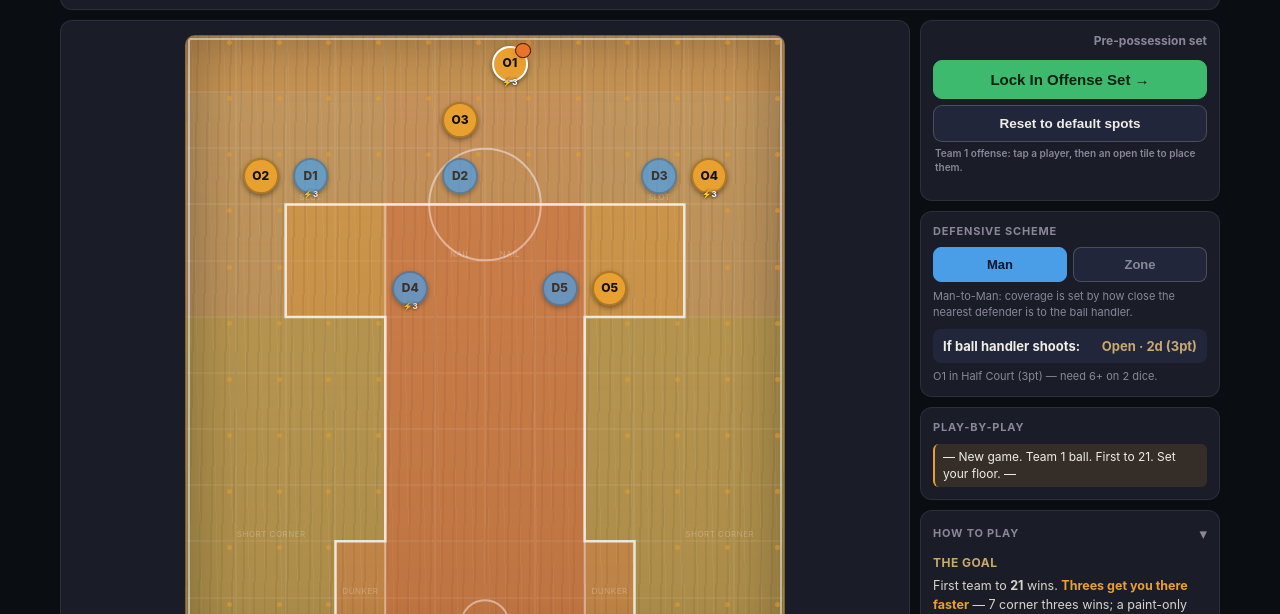
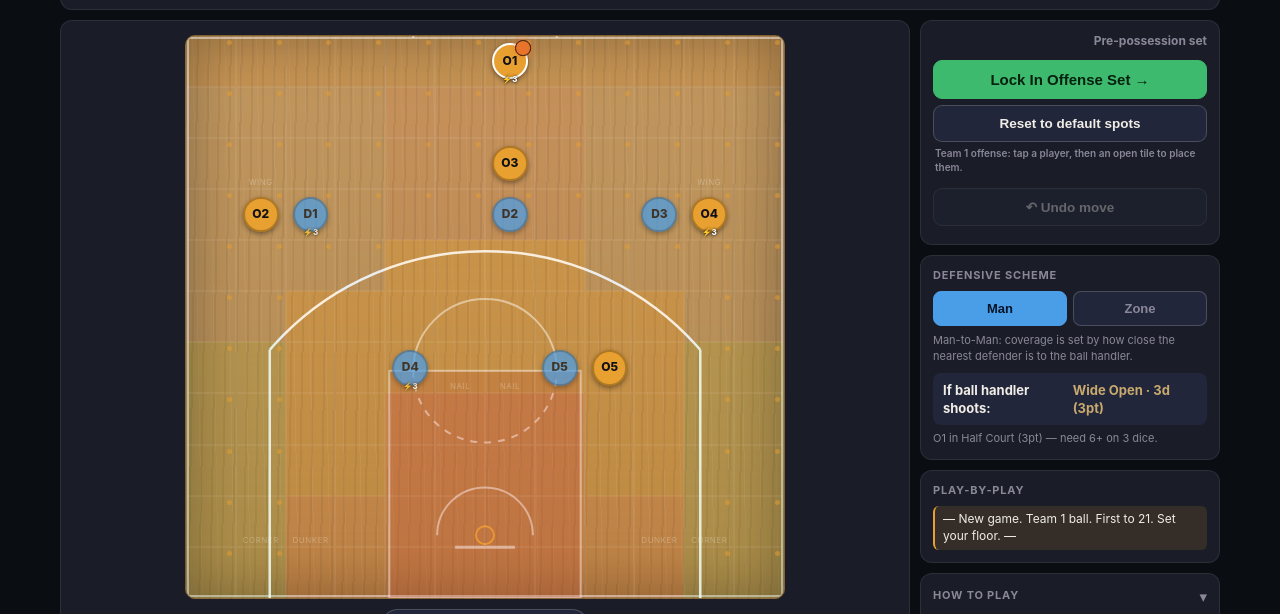
Before and after one commit to Cyaboi-25/five-on-the-floor, a plain HTML site: page index.html in a window 1280 px wide. Shown: the part 165-779 px from the top of the page. Drawn offline with Linux system fonts and the light colour scheme.

Commit message:
feat: realistic court (curved 3pt arc + top of key, geometry-derived zones) + move undo button

```diff
--- a/index.html
+++ b/index.html
@@ -61,8 +61,8 @@
 
   .court-panel { background:var(--surface); border:1px solid var(--border); border-radius:12px;
     padding:14px; display:flex; flex-direction:column; align-items:center; gap:10px; }
-  /* v5: court is 600x620 (12 cols x 11 rows) — deeper perimeter */
-  .court-stage { position:relative; width:min(600px,100%); aspect-ratio:600/620; border-radius:10px;
+  /* v6: court is 600x564 (50ft x 47ft, 12 cols x 11 rows) */
+  .court-stage { position:relative; width:min(600px,100%); aspect-ratio:600/564; border-radius:10px;
     overflow:hidden; background-color:var(--wood);
     background-image:
       repeating-linear-gradient(91deg, rgba(0,0,0,0.06) 0 2px, transparent 2px 11px),
@@ -240,29 +240,35 @@
   <div class="main">
     <div class="court-panel">
       <div id="courtStage" class="court-stage">
-        <!-- v5 SVG half court (viewBox 600x620). The bold white "three-point line"
-             is drawn to trace the EXACT tile boundary between 2pt and 3pt zones,
-             so a player can tell inside/outside the arc at a glance. -->
-        <svg class="court-svg" viewBox="0 0 600 620" preserveAspectRatio="none" aria-hidden="true">
+        <!-- v6 REALISTIC half court (viewBox 600x564 = 50ft x 47ft, hoop bottom-center).
+             Numbers match the geometry constants in JS so the drawn arc == the 2pt/3pt
+             zone boundary. -->
+        <svg class="court-svg" viewBox="0 0 600 564" preserveAspectRatio="none" aria-hidden="true">
           <g fill="none" stroke="rgba(255,255,255,0.5)" stroke-width="2">
-            <rect x="3" y="3" width="594" height="614" rx="2"/>
-            <!-- painted lane (cols 4-7, free-throw line down to baseline) -->
-            <rect x="200" y="169" width="200" height="451" fill="rgba(180,60,40,0.18)" stroke="rgba(255,255,255,0.45)"/>
-            <!-- free-throw circle at top of the key -->
-            <circle cx="300" cy="169" r="56"/>
-            <!-- backboard + rim -->
-            <line x1="268" y1="602" x2="332" y2="602" stroke-width="3"/>
-            <circle cx="300" cy="590" r="9" stroke="#E8A030"/>
-            <path d="M276,590 A24,24 0 0 1 324,590"/>
+            <rect x="2" y="2" width="596" height="560" rx="2"/>
+            <!-- half-court line circle (top edge) -->
+            <path d="M228,2 A72,72 0 0 1 372,2"/>
+            <!-- painted lane / key: 16ft wide, free-throw line to baseline -->
+            <rect x="204" y="336" width="192" height="228" fill="rgba(180,60,40,0.18)" stroke="rgba(255,255,255,0.5)"/>
+            <!-- free-throw circle = TOP OF THE KEY (solid top half, dashed bottom half) -->
+            <path d="M228,336 A72,72 0 0 1 372,336"/>
+            <path d="M228,336 A72,72 0 0 0 372,336" stroke-dasharray="7 7"/>
+            <!-- backboard + rim + restricted-area arc -->
+            <line x1="270" y1="513" x2="330" y2="513" stroke-width="3"/>
+            <circle cx="300" cy="501" r="9" stroke="#E8A030"/>
+            <path d="M252,501 A48,48 0 0 1 348,501"/>
           </g>
-          <!-- THE 3-POINT LINE: exact 2pt/3pt tile boundary (brighter, thicker) -->
-          <path d="M100,169 L500,169 L500,282 L400,282 L400,507 L450,507 L450,620 L150,620 L150,507 L200,507 L200,282 L100,282 Z"
-                fill="none" stroke="rgba(255,255,255,0.85)" stroke-width="2.5"/>
+          <!-- THE 3-POINT LINE: corner straight segments + curved arc (radius 285 about the hoop) -->
+          <g fill="none" stroke="rgba(255,255,255,0.9)" stroke-width="2.5">
+            <line x1="84" y1="564" x2="84" y2="315"/>
+            <line x1="516" y1="564" x2="516" y2="315"/>
+            <path d="M84,315 A285,285 0 0 1 516,315"/>
+          </g>
         </svg>
         <div id="tileGrid" class="tile-grid"></div>
-        <canvas id="trailCanvas" class="trail-canvas" width="600" height="620"></canvas>
+        <canvas id="trailCanvas" class="trail-canvas" width="600" height="564"></canvas>
         <div id="pieceLayer" class="piece-layer"></div>
-        <canvas id="fxCanvas" class="fx-canvas" width="600" height="620"></canvas>
+        <canvas id="fxCanvas" class="fx-canvas" width="600" height="564"></canvas>
       </div>
       <div id="zonePill" class="zone-pill"><span class="pill-muted">Select a piece to see its spot</span></div>
     </div>
@@ -275,6 +281,7 @@
         </div>
         <div id="actionButtons"></div>
         <div style="height:6px"></div>
+        <button id="undoBtn" class="btn end center" onclick="undoMove()">↶ Undo move</button>
         <button id="endTurnBtn" class="btn end center" onclick="endTurnEarly()">End Turn Early</button>
       </div>
 
@@ -379,28 +386,47 @@
 
 <script>
 /* ============================================================
-   BOARD GEOMETRY — v5: 12 columns x 11 rows
-   Row 0 = half court (far). Row 10 = baseline (hoop, bottom-center).
+   BOARD GEOMETRY — v6: realistic half court, 12 columns x 11 rows
+   Stage is 600x564 px = a real 50ft x 47ft half court (12 px/ft).
+   Hoop at bottom-center. Zones are derived GEOMETRICALLY from the real
+   court markings below, so the drawn 3-point arc IS the 2pt/3pt boundary.
+   The SAME numbers are hard-coded in the SVG markings (keep them in sync).
    ============================================================ */
-const COLS=12, ROWS=11, STAGE_W=600, STAGE_H=620;
-const TILE_W=STAGE_W/COLS, TILE_H=STAGE_H/ROWS;   // 50 x 56.36
-const RIM={col:5.5,row:10};
+const COLS=12, ROWS=11, STAGE_W=600, STAGE_H=564;
+const TILE_W=STAGE_W/COLS, TILE_H=STAGE_H/ROWS;   // 50 x 51.27
 
-// Zone key per tile (11 rows x 12 cols). Partitioned so the 3pt arc path in the
-// SVG above traces the exact boundary between 2pt (pt/dk/el) and 3pt (cl/cr/wl/wr/tok/hc) tiles.
-const ZONEMAP=[
-  ['hc','hc','hc','hc','hc','hc','hc','hc','hc','hc','hc','hc'], // 0
-  ['wl','wl','wl','wl','tok','tok','tok','tok','wr','wr','wr','wr'], // 1
-  ['wl','wl','wl','wl','tok','tok','tok','tok','wr','wr','wr','wr'], // 2
-  ['wl','wl','el','el','pt','pt','pt','pt','er','er','wr','wr'], // 3
-  ['wl','wl','el','el','pt','pt','pt','pt','er','er','wr','wr'], // 4
-  ['cl','cl','cl','cl','pt','pt','pt','pt','cr','cr','cr','cr'], // 5
-  ['cl','cl','cl','cl','pt','pt','pt','pt','cr','cr','cr','cr'], // 6
-  ['cl','cl','cl','cl','pt','pt','pt','pt','cr','cr','cr','cr'], // 7
-  ['cl','cl','cl','cl','pt','pt','pt','pt','cr','cr','cr','cr'], // 8
-  ['cl','cl','cl','dkl','pt','pt','pt','pt','dkr','cr','cr','cr'], // 9
-  ['cl','cl','cl','dkl','pt','pt','pt','pt','dkr','cr','cr','cr'], // 10
-];
+// --- court markings in px (12 px per foot) ---
+const HOOP={x:300,y:501};        // basket center (5'3" off baseline)
+const ARC_R=285;                 // 3-pt arc radius (23'9")
+const LANE_L=204, LANE_R=396;    // free-throw lane / paint, 16ft wide
+const FT_Y=336;                  // free-throw line (top of paint / top of key), 19ft off baseline
+const CORNER_X_L=84, CORNER_X_R=516; // corner-3 lines (widened from 3ft → 7ft so corner tiles are playable)
+const ARC_BREAK_Y=315;           // where the corner lines meet the arc
+const RIM={col:5.5,row:10};      // hoop tile (for "toward basket" moves)
+
+// Classify a tile into a zone purely from where its CENTER falls on the real court.
+// 2pt: pt, dkl, dkr, el, er.  3pt: cl, cr, wl, wr, tok, hc.
+function classifyZone(col,row){
+  const cx=(col+0.5)*TILE_W, cy=(row+0.5)*TILE_H;
+  const d=Math.hypot(cx-HOOP.x, cy-HOOP.y);
+  const inLaneX=cx>=LANE_L && cx<=LANE_R;
+  if(cy < TILE_H) return 'hc';                       // top row = backcourt bring-up (3pt desperation)
+  if(inLaneX && cy>=FT_Y) return 'pt';               // the painted lane
+  if(cy>=470 && !inLaneX){                            // low blocks just outside the lane = dunker spots
+    if(cx>=CORNER_X_L && cx<LANE_L) return 'dkl';
+    if(cx>LANE_R && cx<=CORNER_X_R) return 'dkr';
+  }
+  // Inside the 3-pt line? Below the arc break the boundary is the straight corner
+  // lines; above it, the curved arc. (This keeps corner-3 at the BASELINE corners.)
+  const inside = (cy>=ARC_BREAK_Y) ? (cx>=CORNER_X_L && cx<=CORNER_X_R) : (d<=ARC_R);
+  if(inside) return cx<HOOP.x?'el':'er';             // inside the line, outside paint = elbow / mid-range 2
+  if(cy>=ARC_BREAK_Y) return cx<HOOP.x?'cl':'cr';    // low & beyond the corner line = corner 3
+  if(cx>=LANE_L && cx<=LANE_R) return 'tok';         // upper-center, outside arc = top of key 3
+  return cx<HOOP.x?'wl':'wr';                          // upper-side, outside arc = wing 3
+}
+// Precomputed zone grid (built at boot) so zoneAt() is a cheap lookup.
+let ZONE_GRID=[];
+function buildZones(){ ZONE_GRID=[]; for(let r=0;r<ROWS;r++){ const row=[]; for(let c=0;c<COLS;c++) row.push(classifyZone(c,r)); ZONE_GRID.push(row); } }
 
 // ZONE_INFO — v5 ZONE-TO-POINTS MAP (adjust here during playtesting).
 // points: 2 = inside arc, 3 = outside arc. threshold: min single-die roll to make.
@@ -419,12 +445,12 @@ const ZONE_TINT={ pt:'rgba(232,80,80,0.12)', cl:'rgba(61,186,110,0.10)', cr:'rgb
   wl:'rgba(74,158,232,0.08)', wr:'rgba(74,158,232,0.08)', el:'rgba(232,160,48,0.08)', er:'rgba(232,160,48,0.08)',
   tok:'rgba(140,90,200,0.08)', dkl:'rgba(232,80,80,0.08)', dkr:'rgba(232,80,80,0.08)', hc:'rgba(100,100,120,0.06)' };
 
-// Named-spot labels on the 12x11 grid
-const NAMED_SPOTS={ '5,3':'nail','6,3':'nail','3,9':'dunker','8,9':'dunker','1,8':'short corner','10,8':'short corner','2,2':'slot','9,2':'slot' };
+// Named-spot labels — keyed "col,row", placed on the v6 geometry.
+let NAMED_SPOTS={ '5,6':'nail','6,6':'nail','2,9':'dunker','9,9':'dunker','1,9':'corner','10,9':'corner','1,2':'wing','10,2':'wing' };
 
-// Starting positions on the 12x11 grid
-const OFFENSE_START=[{col:6,row:0},{col:1,row:2},{col:5,row:1},{col:10,row:2},{col:8,row:4}];
-const DEFENSE_START=[{col:2,row:2},{col:5,row:2},{col:9,row:2},{col:4,row:4},{col:7,row:4}];
+// Starting positions (verified against the v6 geometry: ball up top, spread set)
+const OFFENSE_START=[{col:6,row:0},{col:1,row:3},{col:6,row:2},{col:10,row:3},{col:8,row:6}];
+const DEFENSE_START=[{col:2,row:3},{col:6,row:3},{col:9,row:3},{col:4,row:6},{col:7,row:6}];
 
 const FAST_OFFENSE=[0,3];  // O1, O4
 const FAST_DEFENSE=[0,3];  // D1, D4
@@ -439,6 +465,21 @@ const AP_PER_TURN=3;
    ============================================================ */
 let state;
 let busy=false;
+
+/* Undo: snapshot the whole state before each committed action. Scoped to the
+   current turn / setup sub-phase (the stack is cleared whenever control hands
+   over), so a player can only take back their own in-progress moves. */
+let undoStack=[];
+function pushUndo(){ undoStack.push(JSON.stringify(state)); if(undoStack.length>40) undoStack.shift(); }
+function clearUndo(){ undoStack=[]; }
+function undoMove(){
+  if(busy || state.gameOver) return;
+  if(!undoStack.length){ setStatus('Nothing to undo this turn.', 'error'); return; }
+  state=JSON.parse(undoStack.pop());
+  state.selectedPiece=null; state.mode=null;
+  setStatus('↶ Undid last move.', null);
+  renderAll();
+}
 
 function freshPieces(){
   const pieces=[];
@@ -458,7 +499,7 @@ function initState(){
    HELPERS
    ============================================================ */
 function inBounds(c,r){ return c>=0&&c<COLS&&r>=0&&r<ROWS; }
-function zoneAt(c,r){ return ZONEMAP[r][c]; }
+function zoneAt(c,r){ return ZONE_GRID[r][c]; }
 function chebyshev(a,b){ return Math.max(Math.abs(a.col-b.col),Math.abs(a.row-b.row)); }
 function tileCenterPx(c,r){ return {x:(c+0.5)*TILE_W, y:(r+0.5)*TILE_H}; }
 function getPiece(id){ return state.pieces.find(p=>p.id===id); }
@@ -687,6 +728,7 @@ function renderAll(){
   renderScoreboard(); renderPhaseBadge(); renderApDots(); renderActions();
   renderCoveragePanel(); renderZonePill(); renderLog();
   const etb=document.getElementById('endTurnBtn'); etb.disabled=busy; etb.style.display=isSetup()?'none':'block';
+  const ub=document.getElementById('undoBtn'); ub.disabled=busy||undoStack.length===0;
 }
 
 /* ============================================================
@@ -702,10 +744,11 @@ function addLog(text,type){ state.log.push({text,type:type||'system'}); if(state
    No clock or action-point cost during setup.
    ============================================================ */
 function enterSetup(){
-  state.phase='setup-off'; state.selectedPiece=null; state.mode=null;
+  state.phase='setup-off'; state.selectedPiece=null; state.mode=null; clearUndo();
   setStatus(teamName(state.possession)+' offense — arrange your half-court set. Tap a player, then an open tile. Lock in when ready.', null);
 }
 function setupMove(piece,col,row){
+  pushUndo();
   piece.col=col; piece.row=row; piece.trail=[{col,row}]; // trail baseline = the set position
   state.selectedPiece=null;
   setStatus(pieceLabel(piece)+' set in '+ZONE_INFO[zoneAt(col,row)].name+'. Place another, or lock in.', null);
@@ -720,7 +763,7 @@ function resetSetPositions(){
   renderAll();
 }
 function lockOffenseSet(){
-  state.phase='setup-def'; state.selectedPiece=null;
+  state.phase='setup-def'; state.selectedPiece=null; clearUndo();
   addLog(teamName(state.possession)+' locks in their offensive set.', 'offense');
   setStatus(teamName(1-state.possession)+' defense — match up. Tap a defender, then an open tile. Start when ready.', null);
   renderAll();
@@ -736,7 +779,7 @@ function startPossession(){
    ============================================================ */
 function startTurn(){
   state.actionPointsRemaining=AP_PER_TURN; state.actionsThisTurn=0;
-  state.canShootThisTurn=(state.phase==='offense'); state.selectedPiece=null; state.mode=null;
+  state.canShootThisTurn=(state.phase==='offense'); state.selectedPiece=null; state.mode=null; clearUndo();
   setStatus(state.phase==='offense'
     ? teamName(state.possession)+' on offense — 3 action points. Shoot now, or build your look.'
     : teamName(1-state.possession)+' on defense — 3 action points to respond.', null);
@@ -818,7 +861,9 @@ function onTileClick(col,row){
 }
 function moveTile(piece,col,row,burst){
   if(state.actionPointsRemaining<1) return;
-  if(burst){ if(!piece.fast||piece.stamina<=0) return; piece.stamina-=1; }
+  if(burst && (!piece.fast||piece.stamina<=0)) return;
+  pushUndo();
+  if(burst){ piece.stamina-=1; }
   const fromZone=ZONE_INFO[zoneAt(piece.col,piece.row)].name, toZone=ZONE_INFO[zoneAt(col,row)].name;
   piece.col=col; piece.row=row; piece.trail.push({col,row}); if(piece.trail.length>MAX_TRAIL) piece.trail.shift();
   const note=fromZone===toZone?toZone:(fromZone+' → '+toZone);
@@ -831,6 +876,7 @@ function directedMove(piece,cost){
   let sr=piece.row<RIM.row?1:piece.row>RIM.row?-1:0;
   let nc=piece.col+sc, nr=piece.row+sr;
   if(!inBounds(nc,nr)||(nc===piece.col&&nr===piece.row)){ setStatus(pieceLabel(piece)+' is already at the rim.', 'error'); return; }
+  pushUndo();
   const verb=piece.role==='offense'?' cuts toward basket: ':' sags toward paint: ';
   const fromZone=ZONE_INFO[zoneAt(piece.col,piece.row)].name, toZone=ZONE_INFO[zoneAt(nc,nr)].name;
   piece.col=nc; piece.row=nr; piece.trail.push({col:nc,row:nr}); if(piece.trail.length>MAX_TRAIL) piece.trail.shift();
@@ -846,6 +892,7 @@ function enterPassMode(){
 }
 function attemptPass(receiver){
   const passer=getPiece(state.ballCarrier);
+  pushUndo();
   flashPassLine(passer,receiver);
   const defenders=state.pieces.filter(p=>p.role==='defense');
   let deflected=false, deflector=null;
@@ -869,15 +916,17 @@ function attemptPass(receiver){
 function enterScreenMode(){ if(state.actionPointsRemaining<2) return; state.mode='screen';
   setStatus('Screen — tap an adjacent tile to set the screen there (2 pts).', null); renderAll(); }
 function setScreen(piece,col,row){
+  pushUndo();
   const toZone=ZONE_INFO[zoneAt(col,row)].name;
   piece.col=col; piece.row=row; piece.trail.push({col,row}); if(piece.trail.length>MAX_TRAIL) piece.trail.shift();
   addLog(pieceLabel(piece)+' sets a screen at '+toZone+' (−2pts)', 'offense'); takeAction(2);
 }
 /* ---------- defense ---------- */
-function contestLane(d){ if(d.contesting) return; d.contesting=true; addLog(pieceLabel(d)+' contests the passing lane (−1pt)', 'defense'); takeAction(1); }
-function switchAssignment(d){ if(state.actionPointsRemaining<2) return; addLog(pieceLabel(d)+' switches assignment (−2pts)', 'defense'); takeAction(2); }
+function contestLane(d){ if(d.contesting) return; pushUndo(); d.contesting=true; addLog(pieceLabel(d)+' contests the passing lane (−1pt)', 'defense'); takeAction(1); }
+function switchAssignment(d){ if(state.actionPointsRemaining<2) return; pushUndo(); addLog(pieceLabel(d)+' switches assignment (−2pts)', 'defense'); takeAction(2); }
 function doubleTeam(d){
   if(state.actionPointsRemaining<3) return;
+  pushUndo();
   const carrier=getPiece(state.ballCarrier); let best=null, bestDist=Infinity;
   for(let dc=-1;dc<=1;dc++) for(let dr=-1;dr<=1;dr++){
     if(dc===0&&dr===0) continue; const nc=carrier.col+dc, nr=carrier.row+dr; if(!inBounds(nc,nr)) continue;
@@ -889,6 +938,7 @@ function doubleTeam(d){
 }
 function gambleSteal(d){
   if(state.actionPointsRemaining<3) return;
+  pushUndo();
   const carrier=getPiece(state.ballCarrier), dist=chebyshev(d,carrier);
   if(dist<=1){
     const roll=1+Math.floor(Math.random()*6);
@@ -1005,6 +1055,7 @@ function toggleRules(){ document.getElementById('rulesCard').classList.toggle('c
 /* ============================================================
    BOOT
    ============================================================ */
+buildZones();
 buildBoard();
 resetGame();
 </script>
```
